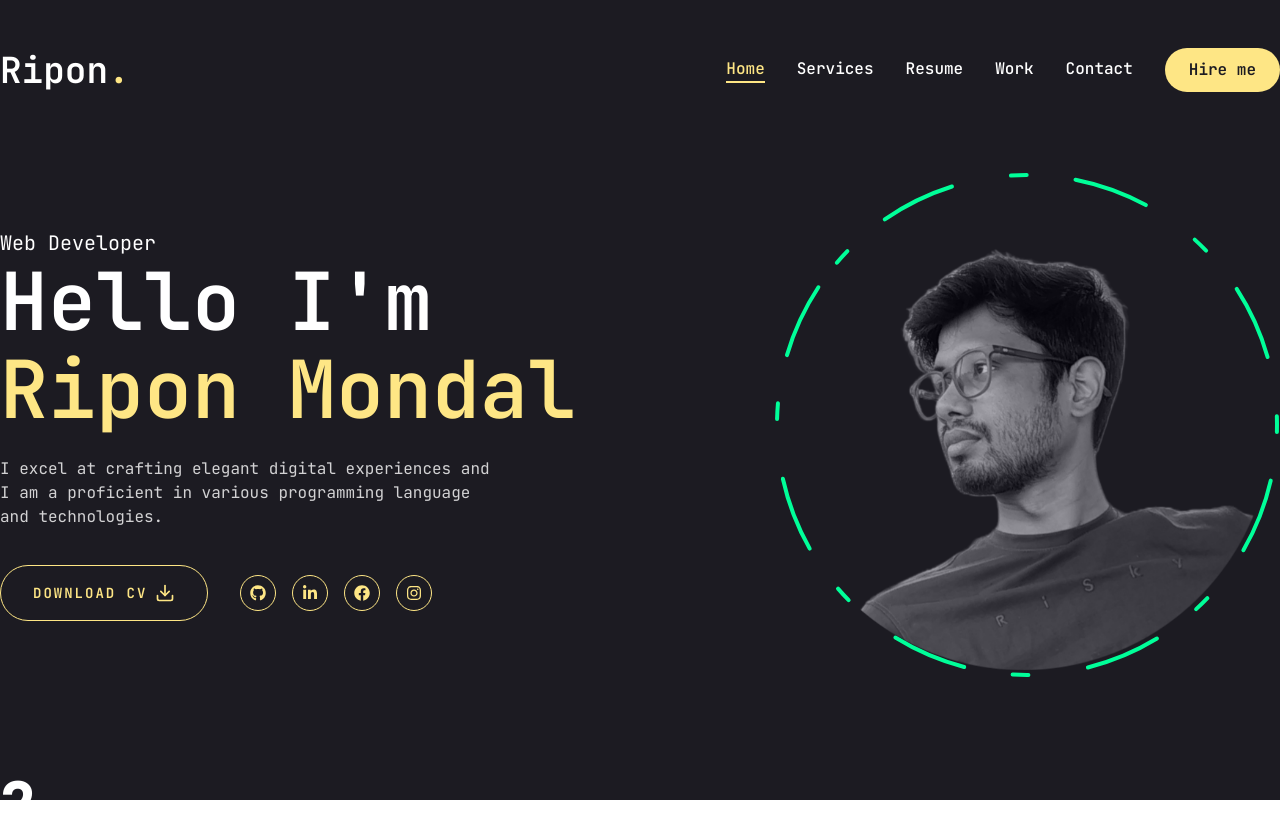
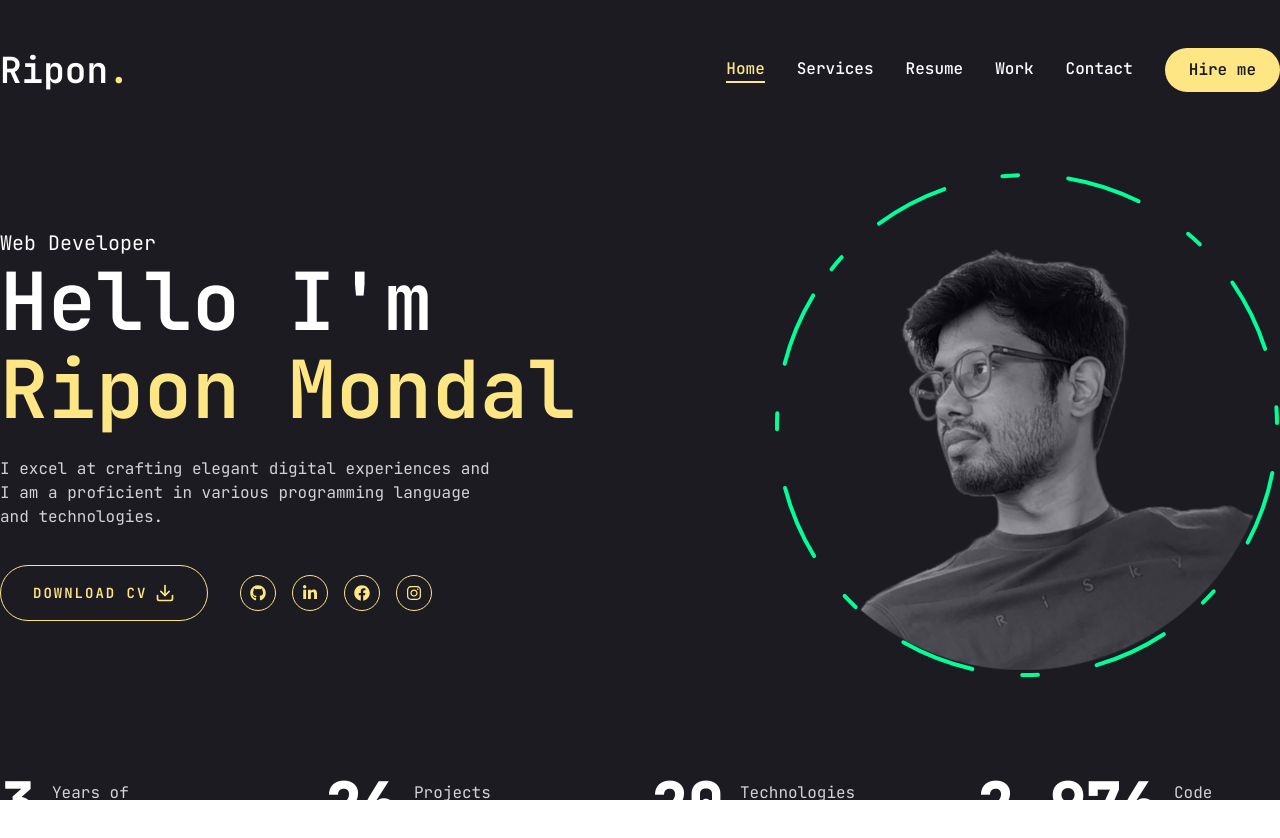
Before and after one commit to riponmondalbd/portfolio2.0, a Next.js app: page / in a window 1280 px wide. Shown: the top 838 px of the page. Built offline with nearby package versions, Linux system fonts and the light colour scheme.

Commit message:
make counter with animation and finally complete the home page

```diff
--- a/src/components/Header/Stats/Stats.tsx
+++ b/src/components/Header/Stats/Stats.tsx
@@ -4,7 +4,7 @@
 import { getYearDifferenceFromDate } from "./YearCalculation/YearCalculation";
 
 export default function Stats() {
-  const yearOfExperience = getYearDifferenceFromDate("2023-01-01");
+  const yearOfExperience = getYearDifferenceFromDate("2022-01-01");
 
   const stats = [
     {
@@ -16,26 +16,40 @@
       text: "Projects completed",
     },
     {
-      num: 8,
+      num: 20,
       text: "Technologies mastered",
     },
     {
-      num: 500,
+      num: 3000,
       text: "Code commits",
     },
   ];
   return (
-    <div>
+    <section className="pt-4 pb-12 xl:pt-0 xl:pb-0">
+      <div className="container mx-auto">
+        <div className="flex flex-wrap gap-6 max-w-[80vw] mx-auto xl:max-w-none">
           {stats.map((item, index) => (
-        <div key={index}>
+            <div
+              key={index}
+              className="flex-1 flex gap-4 items-center justify-center xl:justify-start"
+            >
               <CountUp
                 end={item.num}
                 duration={5}
                 delay={2}
                 className="text-4xl xl:text-6xl font-extrabold"
               />
+              <p
+                className={`${
+                  item.text.length < 15 ? "max-w-[100px]" : "max-w-[150px]"
+                } leading-snug text-white/80`}
+              >
+                {item.text}
+              </p>
             </div>
           ))}
         </div>
+      </div>
+    </section>
   );
 }
```
Lines whose indentation alone changed are shown as unchanged.
